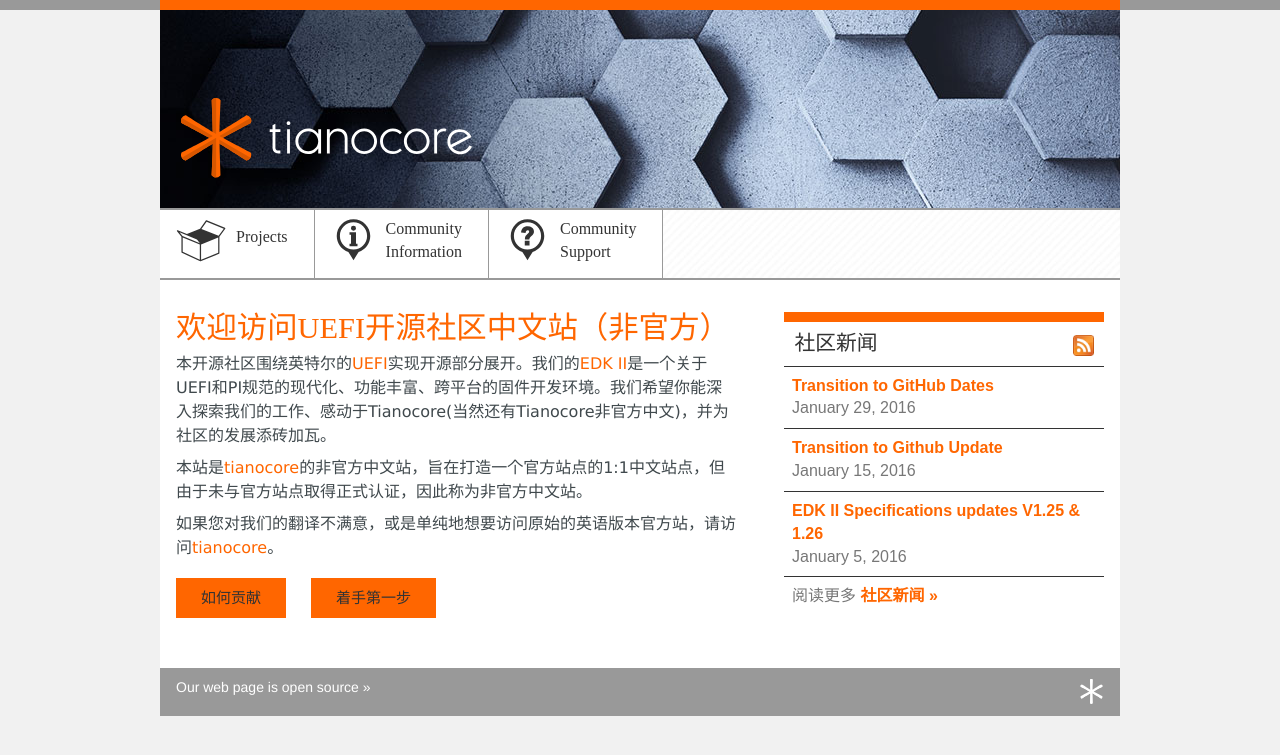
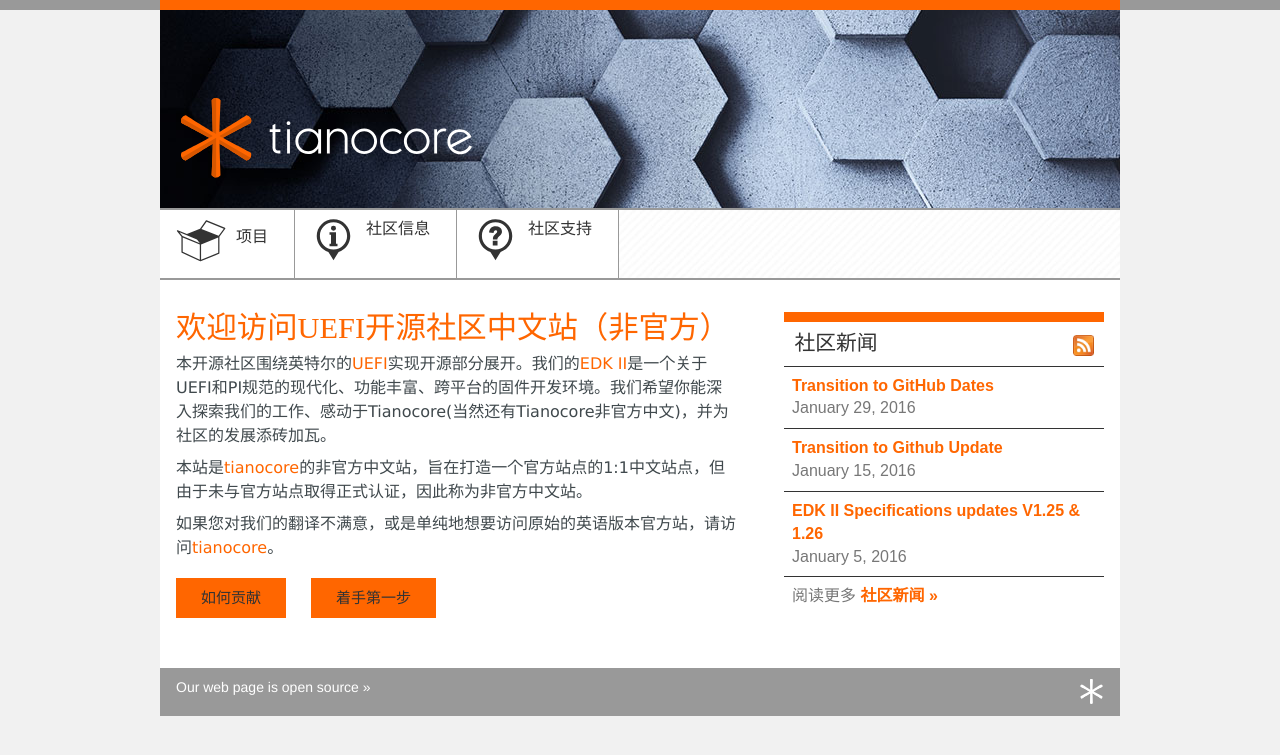
Before and after one commit to tianocorecn/tianocorecn.github.io, a Jekyll site: the page built from index.md, in a window 1280 px wide. Shown: the top 755 px of the page. Built offline with Jekyll 4.4.1, drawn with Linux system fonts in a browser that asks for light colours; nearby versions of some CDN libraries.

Commit message:
Update menus.html

```diff
--- a/_includes/menus.html
+++ b/_includes/menus.html
@@ -2,48 +2,48 @@
         <div class="dropdown pull-left">
           <a href="#" class="dropdown-toggle" data-toggle="dropdown">
             <div class="main-link first pull-left">
-              <img id="projects" class="svg" src="{{baseurl}}/images/projects.svg" /><div class="link-text pull-right">Projects</div>
+              <img id="projects" class="svg" src="{{baseurl}}/images/projects.svg" /><div class="link-text pull-right">项目</div>
             </div>
           </a>
           <ul class="dropdown-menu">
             <li><a tabindex="-1" href="{{baseurl}}/udk/udk2015/">UDK2015</a></li>
             <li><a tabindex="-1" href="{{baseurl}}/edk2">EDK II</a></li>
             <li class="divider"></li>
-            <li><a tabindex="-1" href="{{baseurl}}/projects.html">Projects</a></li>
+            <li><a tabindex="-1" href="{{baseurl}}/projects.html">项目</a></li>
           </ul>
         </div>
         <div class="dropdown pull-left">
           <a href="#" class="dropdown-toggle" data-toggle="dropdown">
             <div class="main-link middle pull-left">
-              <img id="projects" class="svg" src="{{baseurl}}/images/information.svg" /><div class="link-text pull-right">Community<br>Information</div>
+              <img id="projects" class="svg" src="{{baseurl}}/images/information.svg" /><div class="link-text pull-right">社区信息</div>
             </div>
           </a>
           <ul class="dropdown-menu">
-            <li><a tabindex="-1" href="{{baseurl}}/about.html">About the Community</a></li>
+            <li><a tabindex="-1" href="{{baseurl}}/about.html">关于社区</a></li>
             <li><a tabindex="-1" href="{{baseurl}}/uefi">UEFI</a></li>
-            <li><a tabindex="-1" href="{{baseurl}}/news/">Community News</a></li>
-            <li><a tabindex="-1" href="{{baseurl}}/security/">Security Advisory</a></li>
-            <li><a tabindex="-1" href="{{baseurl}}/admins.html">Contact Community Admins</a></li>
+            <li><a tabindex="-1" href="{{baseurl}}/news/">社区新闻</a></li>
+            <li><a tabindex="-1" href="{{baseurl}}/security/">安全建议</a></li>
+            <li><a tabindex="-1" href="{{baseurl}}/admins.html">联系社区管理人员</a></li>
             <li><a tabindex="-1" href="{{baseurl}}/legalese.html">Legalese</a></li>
             <!--
             <li class="divider"></li>
-            <li><a tabindex="-1" href="{{wiki}}/Community-Information">More...</a></li>
+            <li><a tabindex="-1" href="{{wiki}}/Community-Information">更多...</a></li>
             -->
           </ul>
         </div>
         <div class="dropdown pull-left">
           <a href="#" class="dropdown-toggle" data-toggle="dropdown">
             <div class="main-link right pull-left">
-              <img id="projects" class="svg" src="{{baseurl}}/images/support.svg" /><div class="link-text pull-right">Community<br>Support</div>
+              <img id="projects" class="svg" src="{{baseurl}}/images/support.svg" /><div class="link-text pull-right">社区支持</div>
             </div>
           </a>
           <ul class="dropdown-menu">
-            <li><a tabindex="-1" href="{{baseurl}}/contrib/">How to Contribute</a></li>
-            <li><a tabindex="-1" href="{{baseurl}}/contrib/getting-started.html">Getting Started</a></li>
-            <li><a tabindex="-1" href="{{baseurl}}/training/">Training</a></li>
-            <li><a tabindex="-1" href="{{baseurl}}/docs/">Documents</a></li>
-            <li><a tabindex="-1" href="{{wiki}}/Reporting-Issues">Reporting Issues</a></li>
-            <li><a tabindex="-1" href="{{baseurl}}/docs/member-faq.html">FAQs</a></li>
+            <li><a tabindex="-1" href="{{baseurl}}/contrib/">如下贡献</a></li>
+            <li><a tabindex="-1" href="{{baseurl}}/contrib/getting-started.html">着手第一步</a></li>
+            <li><a tabindex="-1" href="{{baseurl}}/training/">培训</a></li>
+            <li><a tabindex="-1" href="{{baseurl}}/docs/">文档</a></li>
+            <li><a tabindex="-1" href="{{wiki}}/Reporting-Issues">问题报告</a></li>
+            <li><a tabindex="-1" href="{{baseurl}}/docs/member-faq.html">常见问答</a></li>
           </ul>
         </div>
     </div>
```
